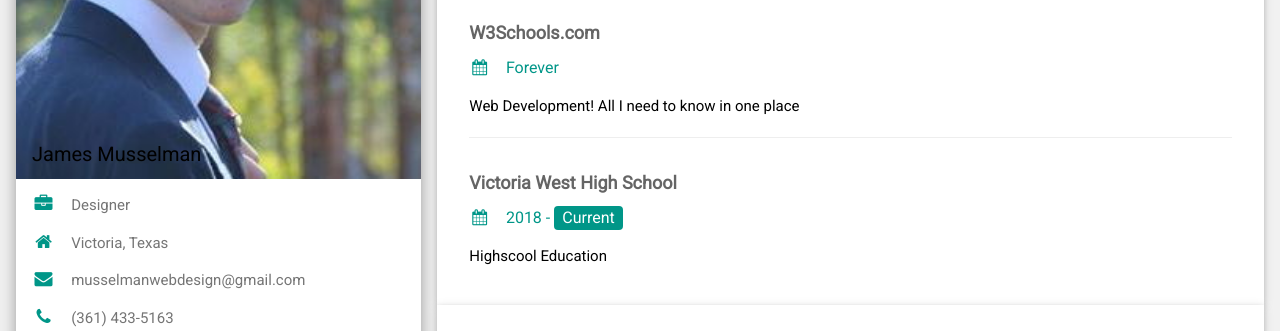
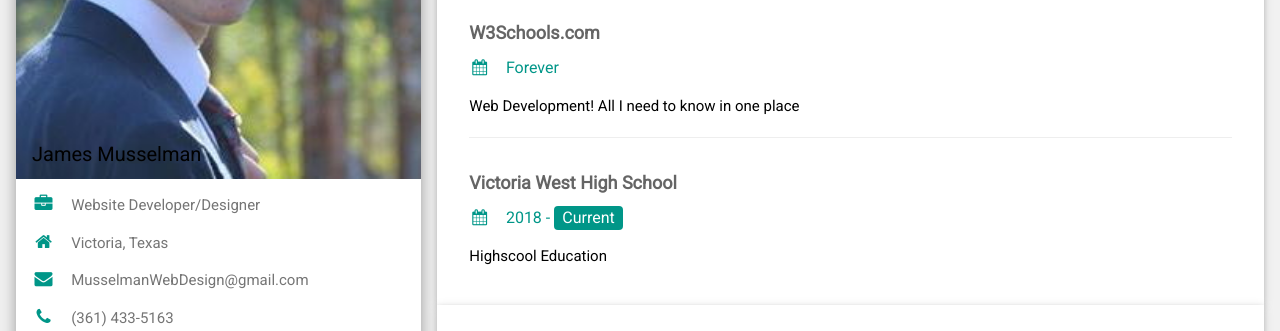
Before and after one commit to jmusselman-dev/portfolio.jmusselman-dev.github.io, a plain HTML site: page index.html in a window 1280 px wide. Shown: the part 330-661 px from the top of the page. Drawn offline with nearby package versions, Linux system fonts and the light colour scheme.

Commit message:
Update index.html

```diff
--- a/index.html
+++ b/index.html
@@ -28,9 +28,9 @@ html,body,h1,h2,h3,h4,h5,h6 {font-family: "Roboto", sans-serif}
           </div>
         </div>
         <div class="w3-container">
-          <p><i class="fa fa-briefcase fa-fw w3-margin-right w3-large w3-text-teal"></i>Designer</p>
+          <p><i class="fa fa-briefcase fa-fw w3-margin-right w3-large w3-text-teal"></i>Website Developer/Designer</p>
           <p><i class="fa fa-home fa-fw w3-margin-right w3-large w3-text-teal"></i>Victoria, Texas</p>
-          <p><i class="fa fa-envelope fa-fw w3-margin-right w3-large w3-text-teal"></i>musselmanwebdesign@gmail.com</p>
+          <p><i class="fa fa-envelope fa-fw w3-margin-right w3-large w3-text-teal"></i>MusselmanWebDesign@gmail.com</p>
           <p><i class="fa fa-phone fa-fw w3-margin-right w3-large w3-text-teal"></i>(361) 433-5163</p>
           <hr>
 
```
